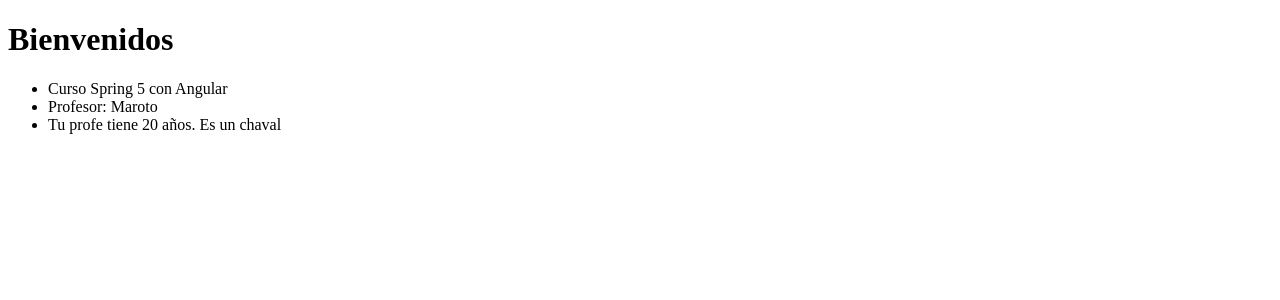
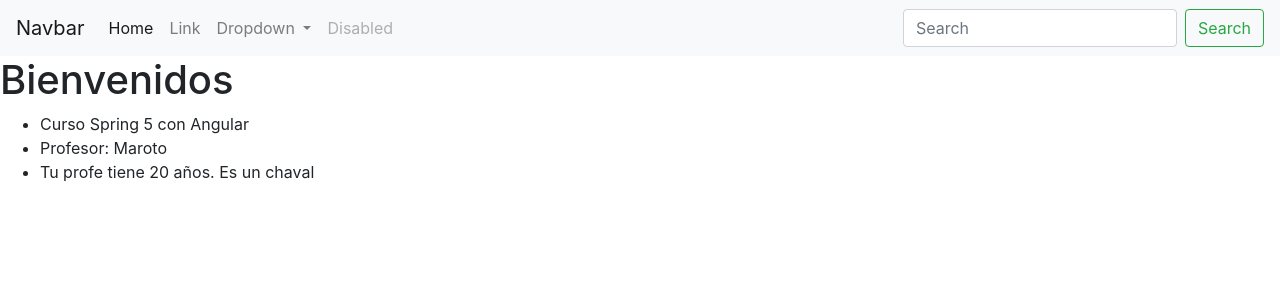
Before and after one commit to AlvaroMarotoR/cliente-app, an Angular app: page / in a window 1280 px wide. Shown: the top 300 px of the page. Built offline with nearby package versions, Linux system fonts and the light colour scheme.

Commit message:
Navbar y librerías de Bootstrap

```diff
--- a/src/app/app.component.html
+++ b/src/app/app.component.html
@@ -1,3 +1,40 @@
+<nav class="navbar navbar-expand-lg navbar-light bg-light">
+  <a class="navbar-brand" href="#">Navbar</a>
+  <button class="navbar-toggler" type="button" data-toggle="collapse" data-target="#navbarSupportedContent" aria-controls="navbarSupportedContent" aria-expanded="false" aria-label="Toggle navigation">
+    <span class="navbar-toggler-icon"></span>
+  </button>
+
+  <div class="collapse navbar-collapse" id="navbarSupportedContent">
+    <ul class="navbar-nav mr-auto">
+      <li class="nav-item active">
+        <a class="nav-link" href="#">Home <span class="sr-only">(current)</span></a>
+      </li>
+      <li class="nav-item">
+        <a class="nav-link" href="#">Link</a>
+      </li>
+      <li class="nav-item dropdown">
+        <a class="nav-link dropdown-toggle" href="#" id="navbarDropdown" role="button" data-toggle="dropdown" aria-haspopup="true" aria-expanded="false">
+          Dropdown
+        </a>
+        <div class="dropdown-menu" aria-labelledby="navbarDropdown">
+          <a class="dropdown-item" href="#">Action</a>
+          <a class="dropdown-item" href="#">Another action</a>
+          <div class="dropdown-divider"></div>
+          <a class="dropdown-item" href="#">Something else here</a>
+        </div>
+      </li>
+      <li class="nav-item">
+        <a class="nav-link disabled" href="#" tabindex="-1" aria-disabled="true">Disabled</a>
+      </li>
+    </ul>
+    <form class="form-inline my-2 my-lg-0">
+      <input class="form-control mr-sm-2" type="search" placeholder="Search" aria-label="Search">
+      <button class="btn btn-outline-success my-2 my-sm-0" type="submit">Search</button>
+    </form>
+  </div>
+</nav>
+
+
 <h1>
   {{title}}
 </h1>
--- a/src/index.html
+++ b/src/index.html
@@ -6,8 +6,16 @@
   <base href="/">
   <meta name="viewport" content="width=device-width, initial-scale=1">
   <link rel="icon" type="image/x-icon" href="favicon.ico">
+
+  <link rel="stylesheet" href="https://stackpath.bootstrapcdn.com/bootstrap/4.4.1/css/bootstrap.min.css" integrity="sha384-Vkoo8x4CGsO3+Hhxv8T/Q5PaXtkKtu6ug5TOeNV6gBiFeWPGFN9MuhOf23Q9Ifjh" crossorigin="anonymous">
+
+
 </head>
 <body>
   <app-root></app-root>
+
+  <script src="https://code.jquery.com/jquery-3.4.1.slim.min.js" integrity="sha384-J6qa4849blE2+poT4WnyKhv5vZF5SrPo0iEjwBvKU7imGFAV0wwj1yYfoRSJoZ+n" crossorigin="anonymous"></script>
+  <script src="https://cdn.jsdelivr.net/npm/popper.js@1.16.0/dist/umd/popper.min.js" integrity="sha384-Q6E9RHvbIyZFJoft+2mJbHaEWldlvI9IOYy5n3zV9zzTtmI3UksdQRVvoxMfooAo" crossorigin="anonymous"></script>
+  <script src="https://stackpath.bootstrapcdn.com/bootstrap/4.4.1/js/bootstrap.min.js" integrity="sha384-wfSDF2E50Y2D1uUdj0O3uMBJnjuUD4Ih7YwaYd1iqfktj0Uod8GCExl3Og8ifwB6" crossorigin="anonymous"></script>
 </body>
 </html>
```
